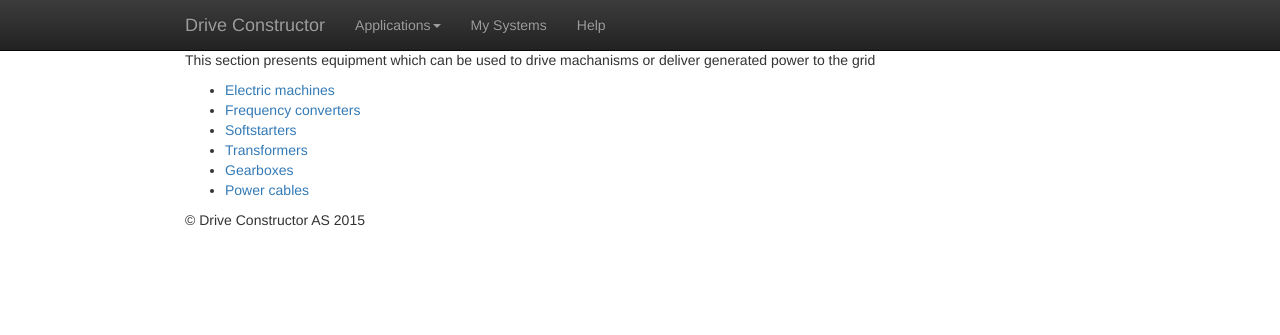
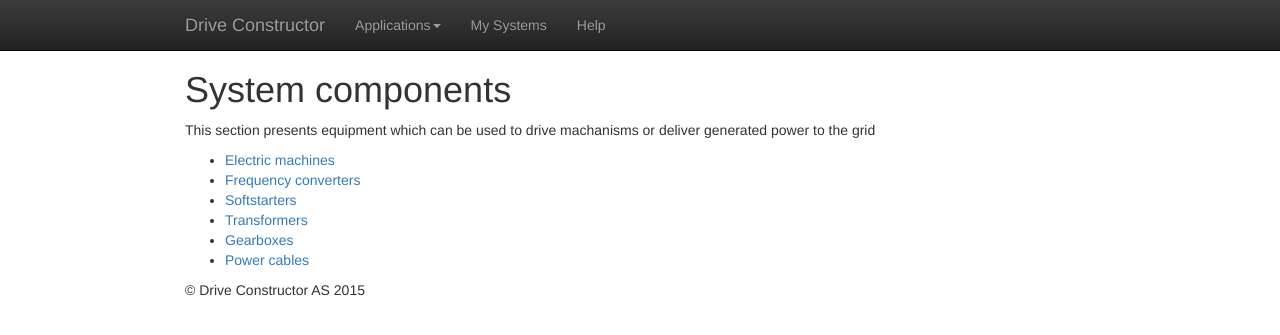
Before and after one commit to Alexey1Gavrilov/drive-constructor-site, a Jekyll site: the page built from help/equipment/equipment.md, in a window 1280 px wide. Shown: the top 335 px of the page. Built offline with Jekyll 4.4.1, drawn with Linux system fonts in a browser that asks for light colours.

Commit message:
Update equipment.md

```diff
--- a/help/equipment/equipment.md
+++ b/help/equipment/equipment.md
@@ -1,6 +1,8 @@
 ---
 layout: default
 ---
+
+# System components
 
 This section presents equipment which can be used to drive machanisms or deliver generated power to the grid
 
```
